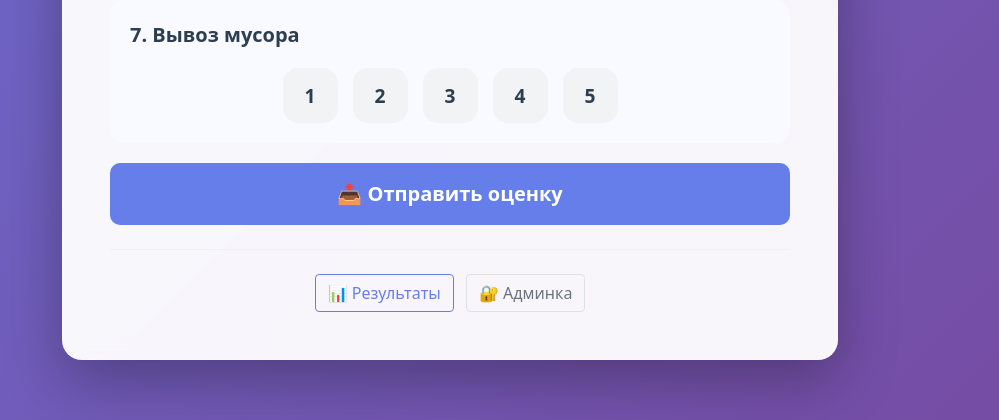
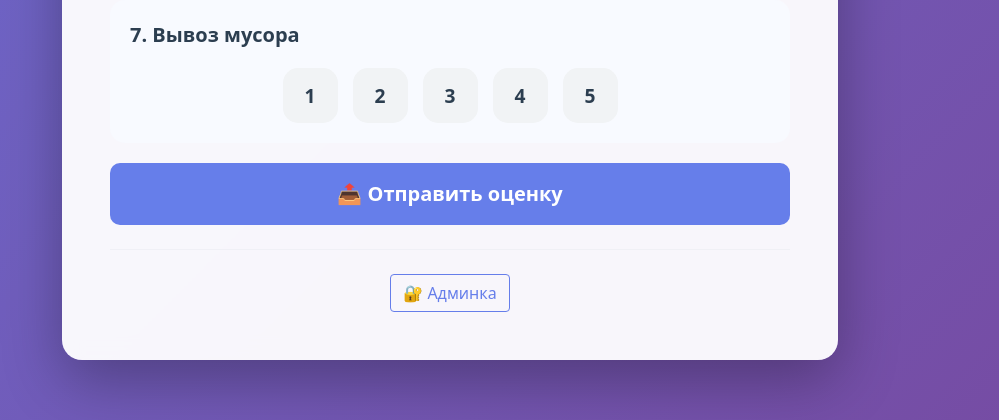
Before and after one commit to daniilkol135/jkh-korolevka, a Flask app: page / in a window 1280 px wide. Shown: the part 1512-1932 px from the top of the page, without its empty margins (190-1189 px from the left). Run offline with Flask 3, Linux system fonts and the light colour scheme.

Commit message:
Update index.html

```diff
--- a/templates/index.html
+++ b/templates/index.html
@@ -147,14 +147,6 @@
         }
         .btn-outline-primary:hover {
             background: var(--btn-primary);
-            color: white;
-        }
-        .btn-outline-secondary {
-            color: var(--text-muted);
-            border-color: var(--border-color);
-        }
-        .btn-outline-secondary:hover {
-            background: var(--text-muted);
             color: white;
         }
         hr {
@@ -396,8 +388,7 @@
             <hr class="my-4">
 
             <div class="text-center">
-                <a href="/results" class="btn btn-outline-primary me-2">📊 Результаты</a>
-                <a href="/admin" class="btn btn-outline-secondary">🔐 Админка</a>
+                <a href="/admin" class="btn btn-outline-primary">🔐 Админка</a>
             </div>
         </div>
     </div>
```
